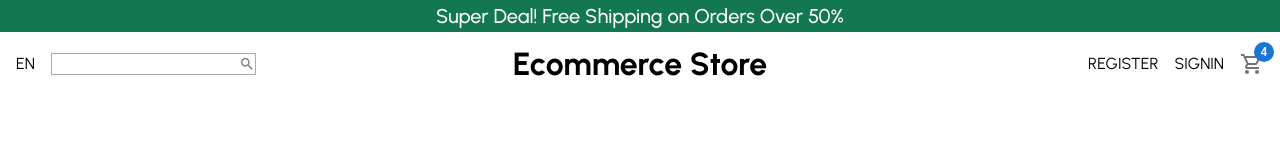
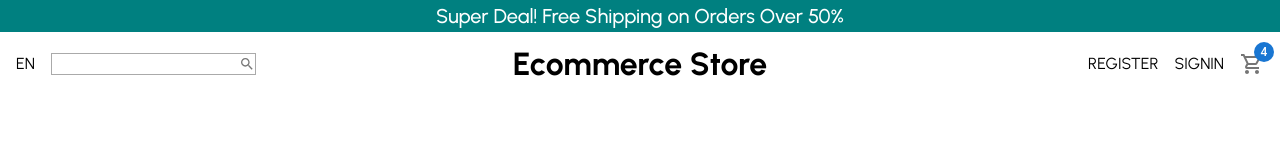
Before and after one commit to adarraji/react-shop, a React (Create React App) app: page / in a window 1280 px wide. Shown: the top 160 px of the page. Built offline with nearby package versions, Linux system fonts and the light colour scheme.

Commit message:
changed background color

```diff
--- a/src/components/Announcement/Announcement.js
+++ b/src/components/Announcement/Announcement.js
@@ -3,7 +3,7 @@ import "./Announcement.css";
 
 const Announcement = () => {
     return (
-        <div className="h2 f4 fw5 bg-dark-green white flex justify-center items-center announce-container">
+        <div className="h2 f4 fw5 white flex justify-center items-center announce-container">
             {"Super Deal! Free Shipping on Orders Over 50%"}
         </div>
     )
```
